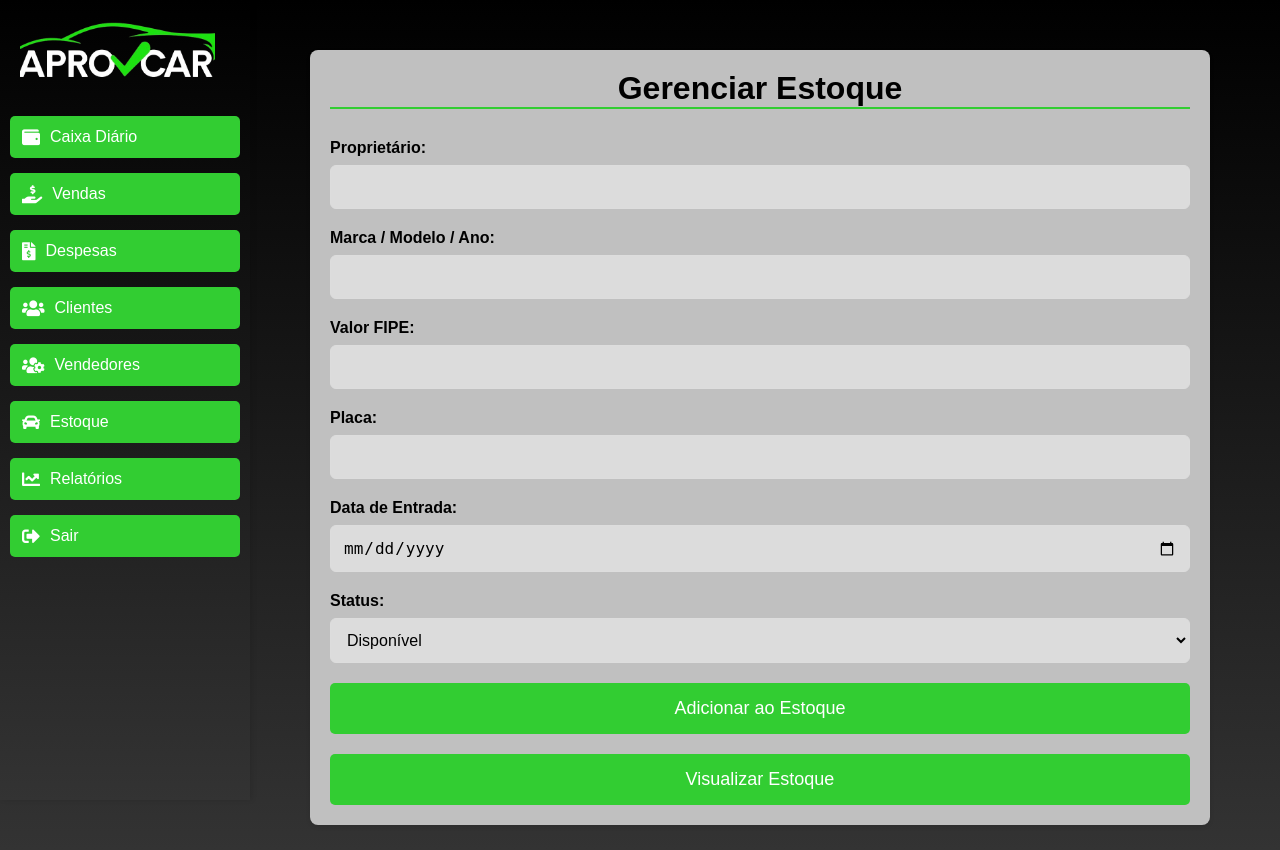
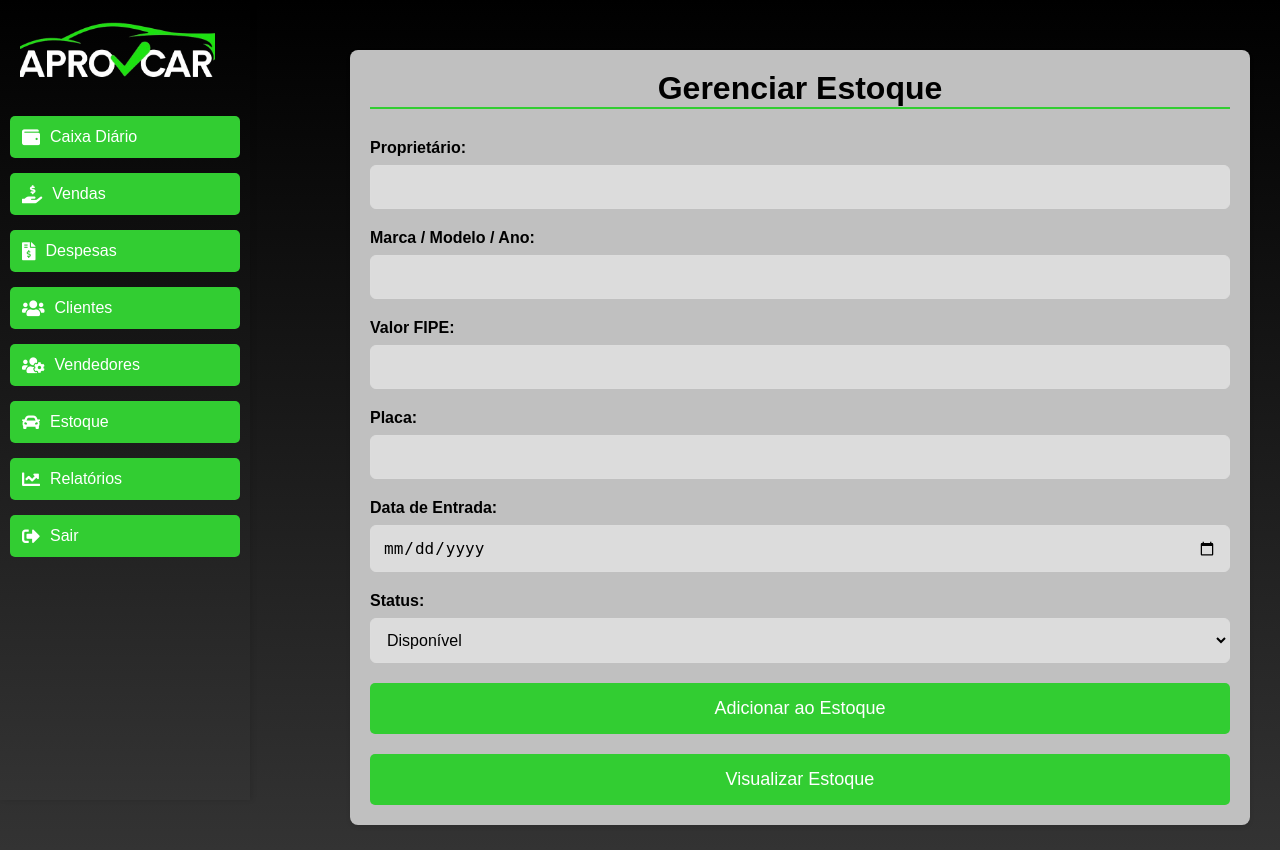
Before and after one commit to igorlds07/Aprovcar, a Flask app: page /estoque in a window 1280 px wide. Run offline with Flask 2, Linux system fonts and the light colour scheme; parts of the project's set-up code (start-up, migrations or seed data) failed here and were passed over.

Commit message:
organizando o html

```diff
--- a/templates/estoque.html
+++ b/templates/estoque.html
@@ -23,7 +23,7 @@ body {
 
 /* Container principal */
 .container {
-    margin-left: 310px;
+    margin-left: 350px;
     padding: 20px;
     max-width: 900px;
     width: 100%;
--- a/templates/funcionarios.html
+++ b/templates/funcionarios.html
@@ -41,7 +41,7 @@
             max-width: 895px;
             margin-top: 20px;
             margin: auto;
-            margin-right: 150px;
+            margin-right: 100px;
             padding: 20px;
             background-color: #C0C0C0;
             border-radius: 5px;
--- a/templates/index.html
+++ b/templates/index.html
@@ -48,7 +48,7 @@
 
         /* Container para centralizar o conteúdo */
         .container {
-            margin-left: 310px; /* Para não sobrepor o menu fixo */
+            margin-left: 350px; /* Para não sobrepor o menu fixo */
             padding: 20px;
             max-width: 900px; /* Largura máxima do formulário */
             width: 100%;
```
